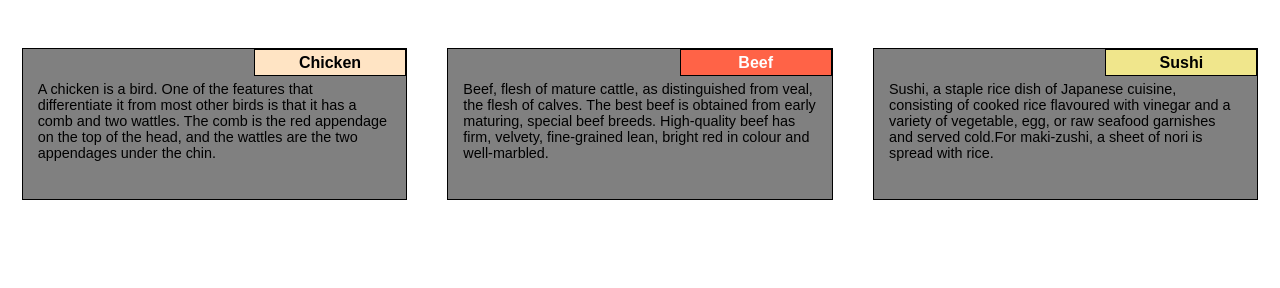
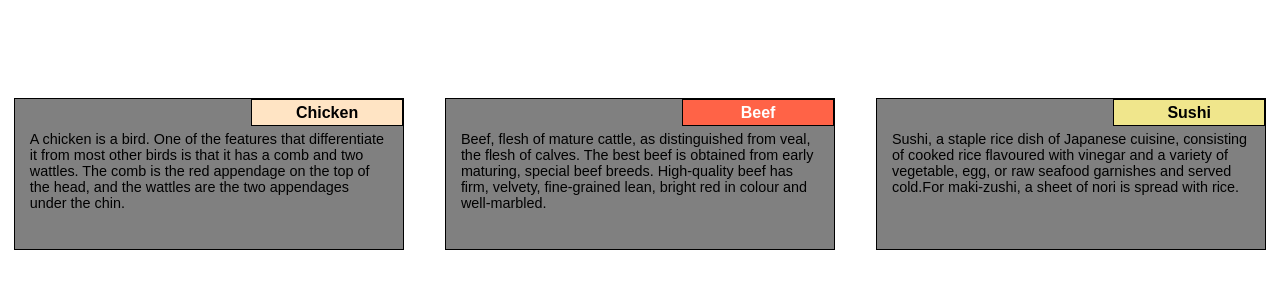
Before and after one commit to DaffeB/coursera-assignment-1, a plain HTML site: page index.html in a window 1280 px wide. Shown: the part 80-368 px from the top of the page. Drawn offline with Linux system fonts and the light colour scheme.

Commit message:
handle mobile

```diff
--- a/index.html
+++ b/index.html
@@ -2,11 +2,12 @@
 <html>
 <head>
 	<meta charset="utf-8">
-	<meta name="viewport" content="width=device-width, initial-scale=1">
+	<meta name="viewport" content="width=device-width, initial-scale=1.0">
 	<title>Module2solution</title>
 	<link rel="stylesheet" type="text/css" href="style.css">
 </head>
 <body>
+
 <h1 class="heading">Our Menu</h1>
 <div class="boxcontainer">
 	<div class="box">
--- a/style.css
+++ b/style.css
@@ -1,5 +1,10 @@
 *{
 	font-family: Arial, Helvetica, sans-serif;
+	margin: 0;
+	padding: 0;
+}
+.box{
+	width: 100%;
 }
 
 .boxcontainer{
@@ -62,3 +67,30 @@
     align-items: center;
     font-weight: bold;
 }
+
+
+/* // Small devices (landscape phones, 576px and up) */
+@media (min-width: 200px) {
+	.box{
+		margin-top:4%;
+		width:100%;
+	}
+
+	.boxcontainer{
+		flex-wrap: wrap;
+	}
+}
+
+/* // Medium devices (tablets, 768px and up) */
+@media (min-width: 768px) {
+	.box{
+		width: 47%;
+	}
+}
+
+/* // Large devices (desktops, 992px and up) */
+@media (min-width: 992px) {
+	.box{
+		width:31%
+	}
+ }
```
